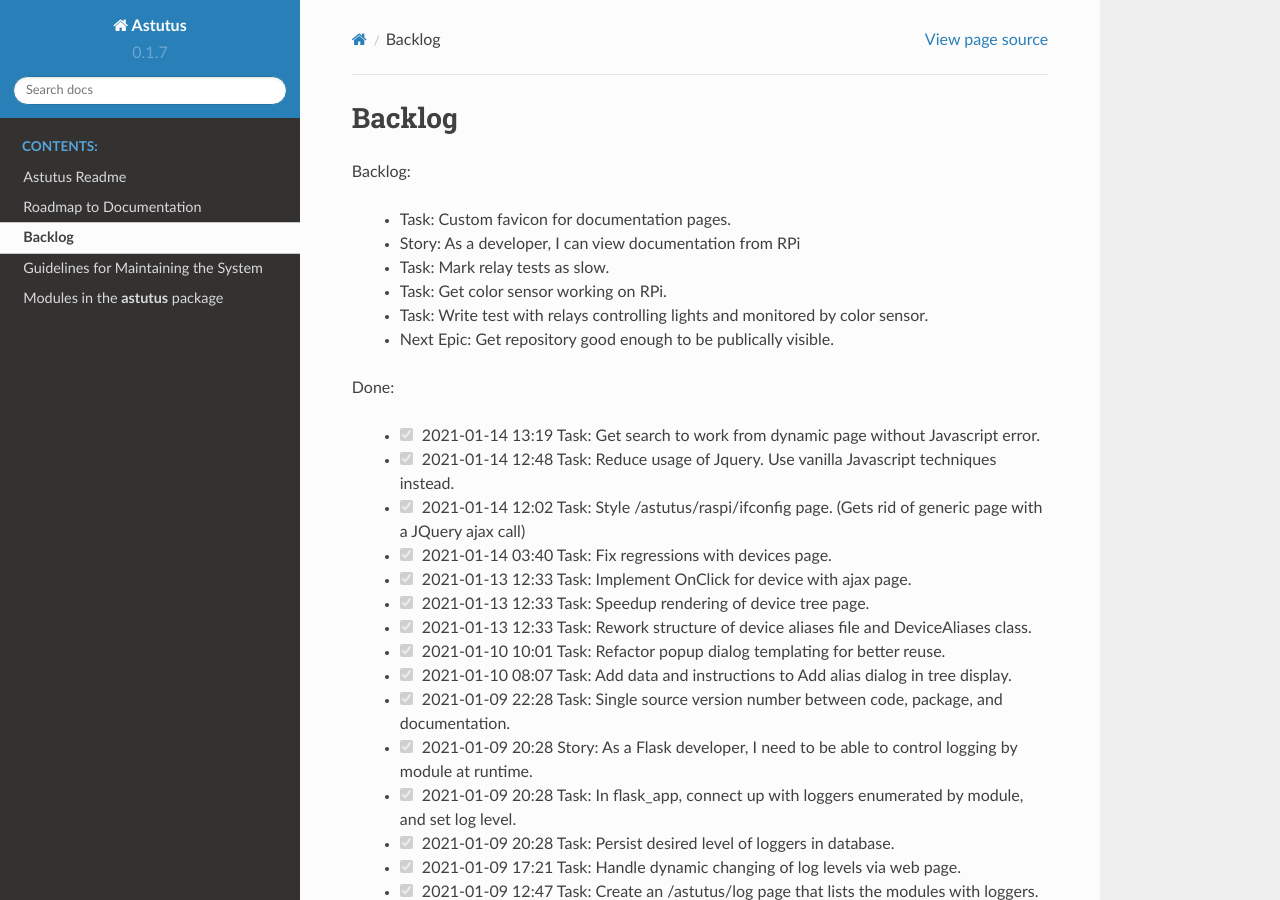
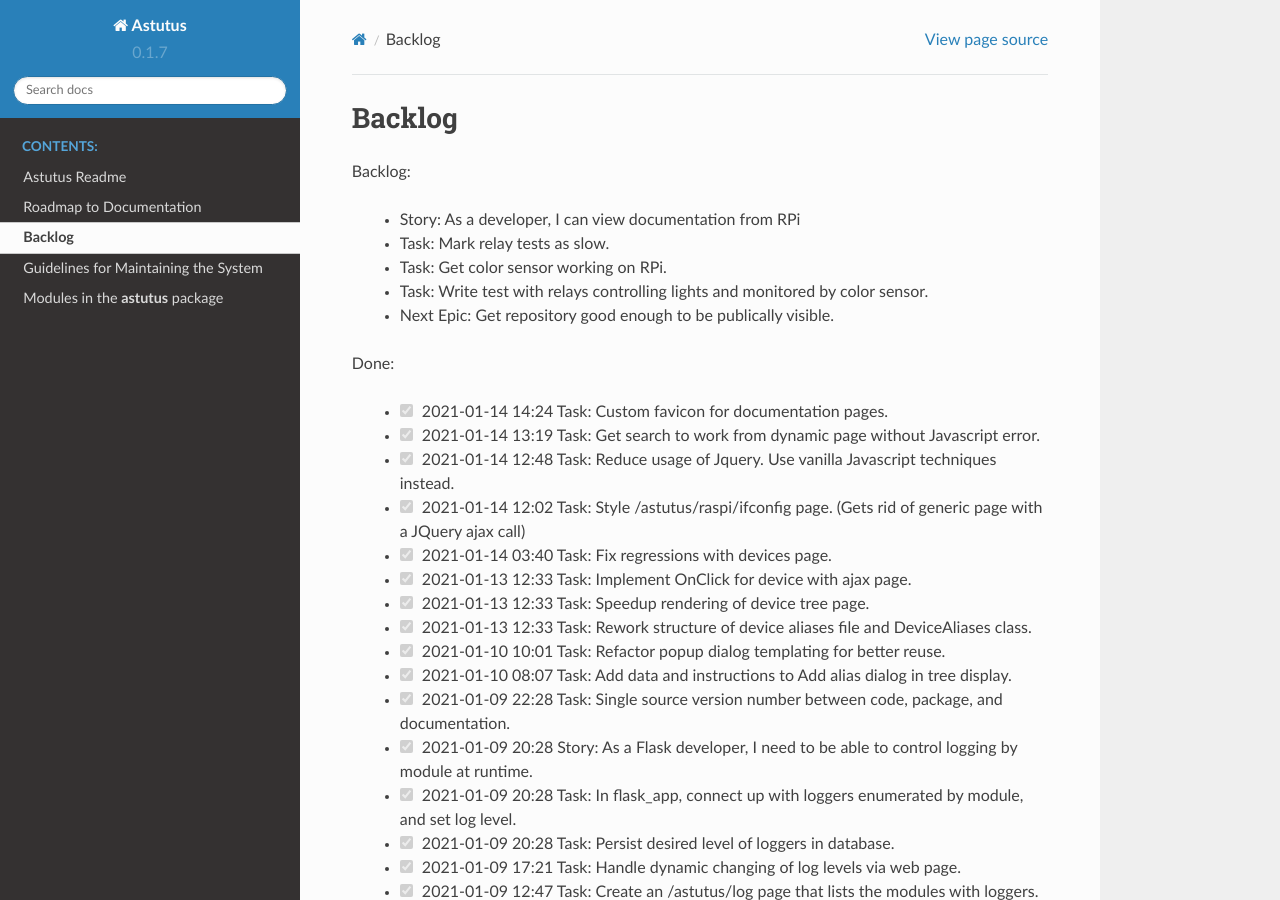
Before and after one commit to rich-dobbs-13440/astutus, a Sphinx documentation site: the page built from docs/backlog.rst, in a window 1280 px wide and 900 px high. Built offline with Sphinx 7.4.7 and the Read the Docs theme 2.0.0, drawn with Linux system fonts in a browser that asks for light colours.

Commit message:
Task: Custom favicon for documentation pages.

```diff
--- a/docs/backlog.rst
+++ b/docs/backlog.rst
@@ -17,6 +16,7 @@
 
 Done:
 
+  * |done| 2021-01-14 14:24 Task: Custom favicon for documentation pages.
   * |done| 2021-01-14 13:19 Task: Get search to work from dynamic page without Javascript error.
   * |done| 2021-01-14 12:48 Task: Reduce usage of Jquery.  Use vanilla Javascript techniques instead.
   * |done| 2021-01-14 12:02 Task: Style /astutus/raspi/ifconfig page. (Gets rid of generic page with a JQuery ajax call)
--- a/docs/conf.py
+++ b/docs/conf.py
@@ -57,6 +57,9 @@
 # so a file named "default.css" will overwrite the builtin "default.css".
 html_static_path = ['_static']
 
+# Use the ringtail cat icon for docs too.
+html_favicon = '_static/favicon.ico'
+
 
 # Override theme to issue with tables.
 def setup(app):
```
Also changed, not shown: other parts of docs/backlog.rst (+0 -1 lines), docs/_static/favicon.ico (added).
